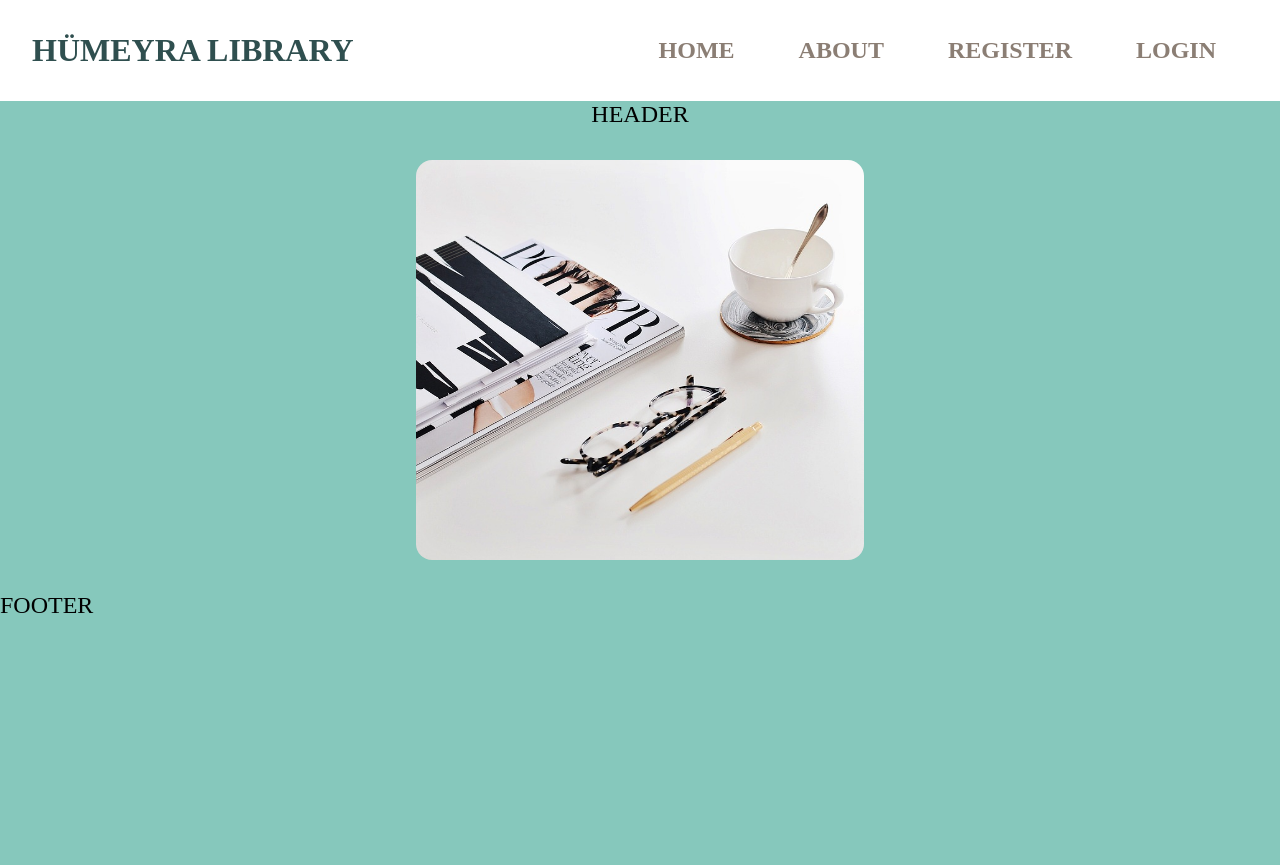
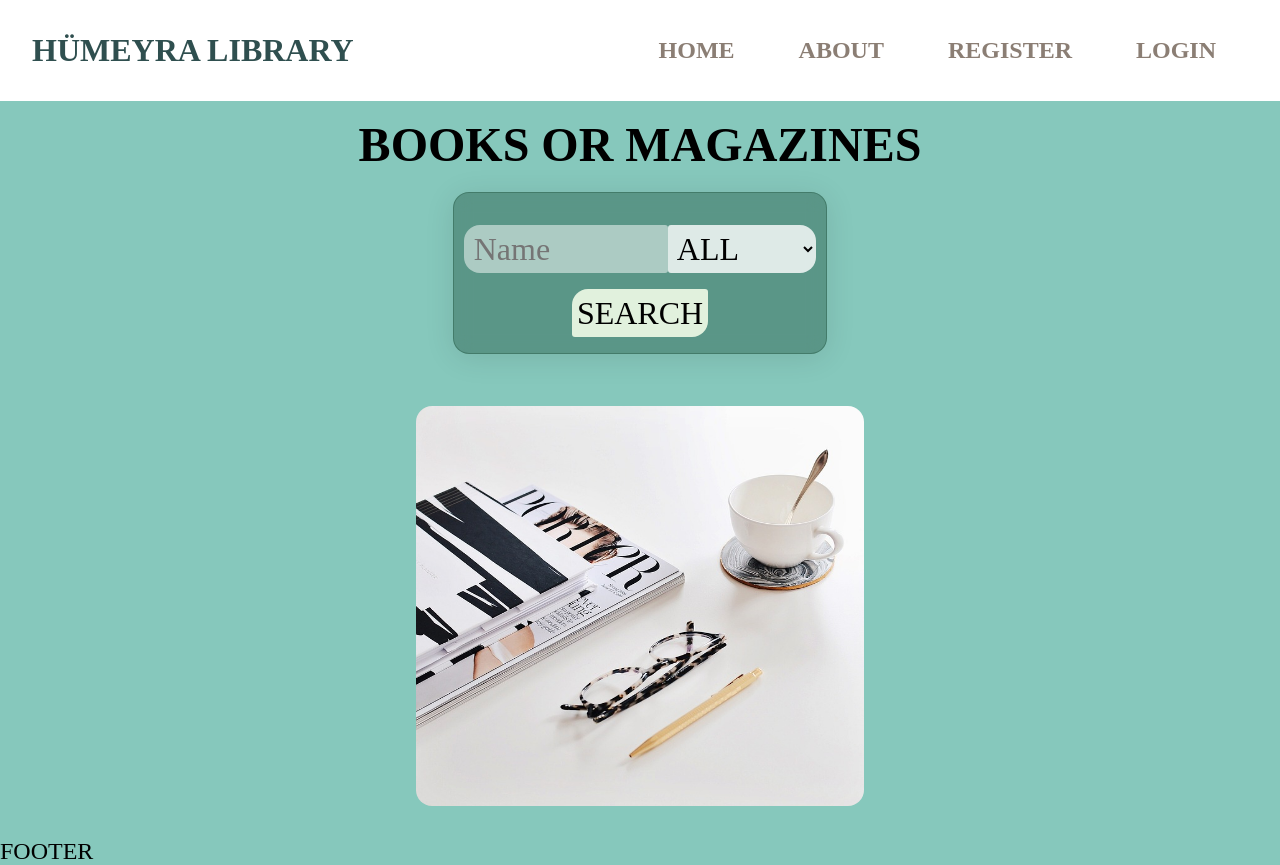
Before and after one commit to humEyra1064/clarus-library-inclass, a React (Create React App) app: page / in a window 1280 px wide. Before the commit the page ends 800 px from the top, so only its background shows below. Built offline with nearby package versions, Linux system fonts and the light colour scheme; a web font is replaced by a local one.

Commit message:
header added

```diff
--- a/src/components/header/Header.jsx
+++ b/src/components/header/Header.jsx
@@ -1,8 +1,38 @@
 import React from 'react'
+import { HeaderButton, HeaderContainer, HeaderForm, HeaderTitle, SearchInput, SelectBox } from './Header.style'
 
-const Header = () => {
+const Header = ({setQuery,setSelectType, getData}) => {
+
+  const printType = ["all", "books", "magazines"];
+
+  const handleSubmit = (e) => {
+    e.preventDefault();
+    getData();
+  }
+
   return (
-    <div>Header</div>
+    <HeaderContainer>
+
+     <HeaderTitle>Books or Magazines</HeaderTitle>
+      <HeaderForm onSubmit={handleSubmit}>
+        <SearchInput type="text" placeholder='name' onChange={(e)=> setQuery(e.target.value)} required/>
+        <SelectBox  onChange={(e)=> setSelectType(e.target.value)}>
+          {
+            printType.map((type)=>{
+              return <option key={type} value={type}>{type}</option>;
+            })
+          }
+          </SelectBox>
+          <HeaderButton type='submit'>
+            Search
+          </HeaderButton>
+      </HeaderForm>
+
+
+
+
+
+    </HeaderContainer>
   )
 }
 
--- a/src/pages/home/Home.jsx
+++ b/src/pages/home/Home.jsx
@@ -1,12 +1,36 @@
-import React from 'react'
+import React, { useState } from 'react'
 import Header from '../../components/header/Header'
 import { HomeContainer, HomeImg, MainContainer } from './Home.style'
 import homeImg from "../../assets/books.jpg";
+import axios from "axios";
 
 const Home = () => {
+  const [query, setQuery] = useState("");
+  const [selectType, setSelectType] = useState("all");
+  const [myData, setMyData] = useState([]);
+  const APP_KEY = process.env.REACT_APP_apiKey;
+
+  const url = `https://www.googleapis.com/books/v1/volumes?q=${query}&printType=${selectType}&key=${APP_KEY}`;
+
+  const getData = async () => {
+    try {
+      const { data } = await axios.get(url);
+      console.log(data);
+      setMyData(data.items);
+    } catch (error) {
+      console.log(error);
+    }
+  };
+
+
   return (
     <HomeContainer>
-<Header/>
+<Header
+  setQuery={setQuery}
+  setSelectType={setSelectType}
+
+
+/>
 <HomeImg>
   <img src={homeImg} alt="" />
 </HomeImg>
```
